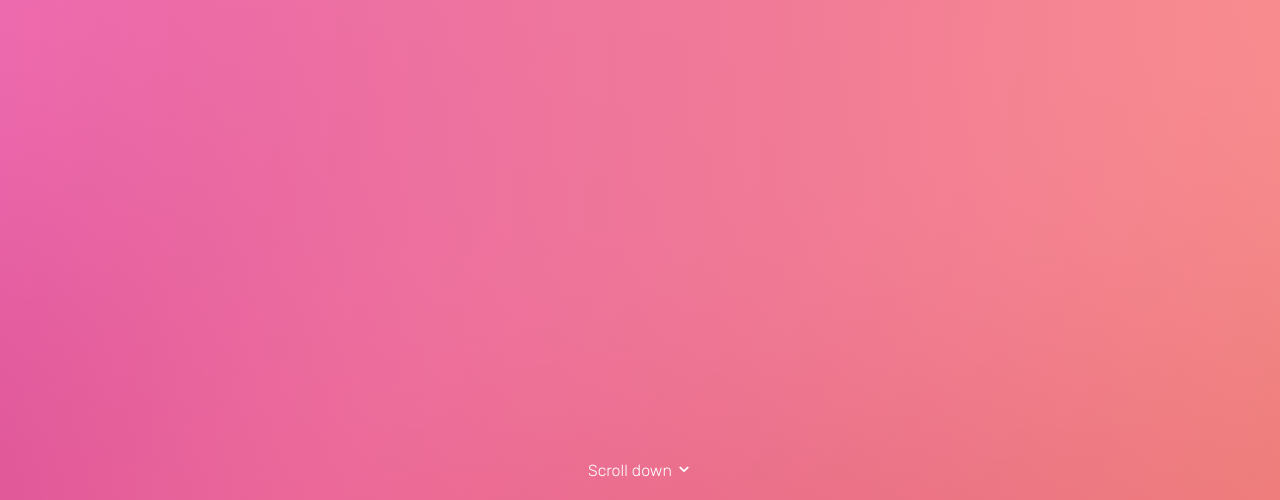
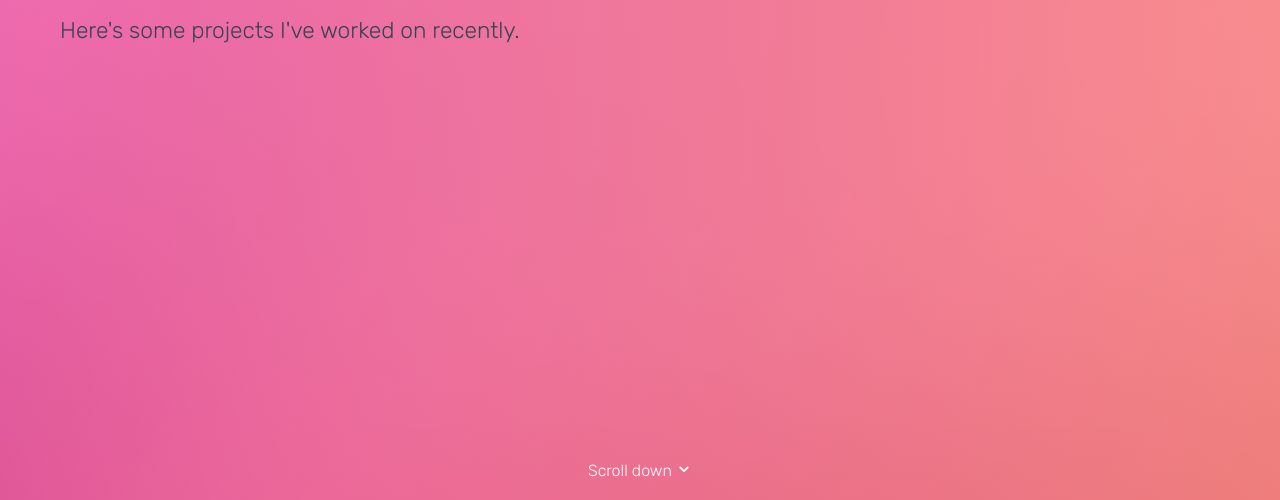
Before and after one commit to Alexander-Larsen/Portfolio2.0, a website: page portfolio.html in a window 1280 px wide. Shown: the part 294-794 px from the top of the page. Drawn offline with Linux system fonts and the light colour scheme; files whose address does not match are found by name.

Commit message:
more text

```diff
--- a/portfolio.html
+++ b/portfolio.html
@@ -56,6 +56,8 @@
 			<div class="row">
 				<div class="col-md-7 probootstrap-intro-text">
 					<h1 class="probootstrap-animate">Portfolio</h1>
+					<h2>Here's some projects I've worked on recently.</h2>
+
 					<div class="probootstrap-subtitle probootstrap-animate">
 						<h2></h2>
 					</div>
```
